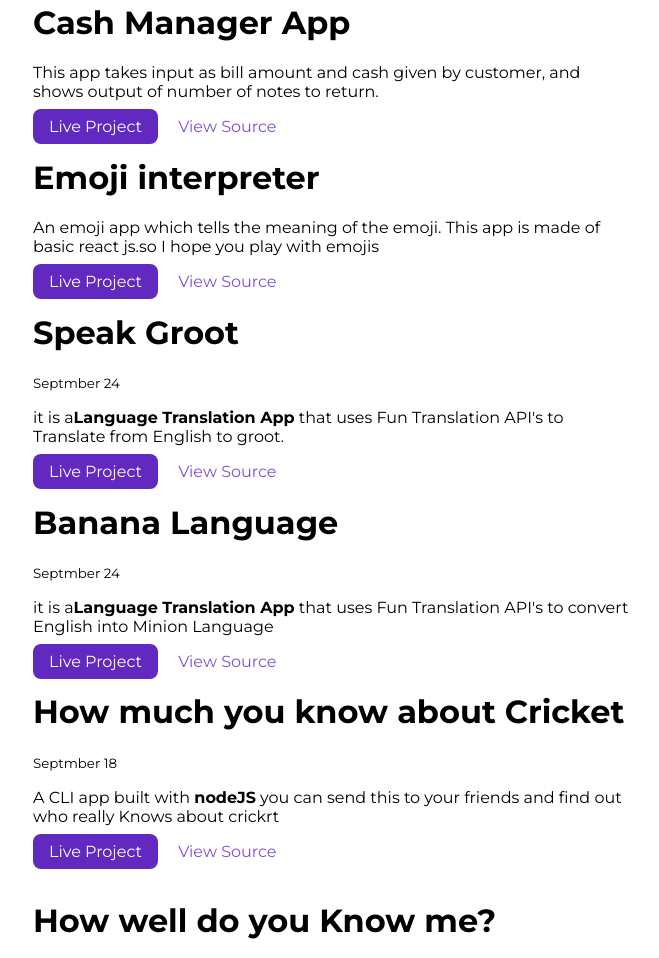
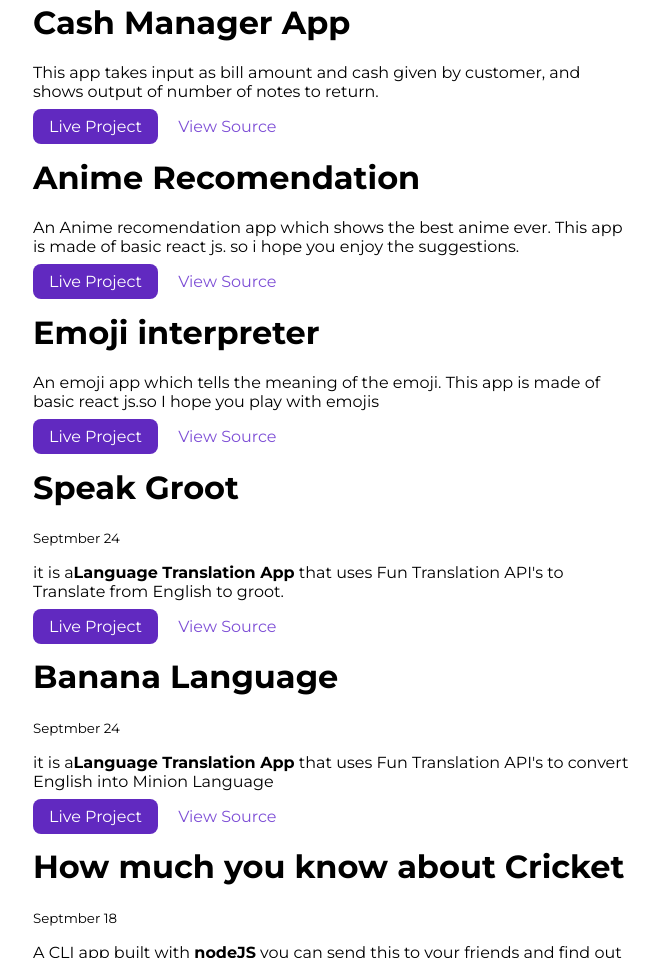
Before and after one commit to Ambareesh17/Ambareesh-portfolio, a plain HTML site: page projects.html in a window 1280 px wide. Shown: the part 800-1758 px from the top of the page, without its empty margins (327-986 px from the left). Drawn offline with Linux system fonts and the light colour scheme.

Commit message:
Update projects.html

```diff
--- a/projects.html
+++ b/projects.html
@@ -62,6 +62,16 @@
                    <a class="link link-primary" href="https://cashmanager-app.netlify.app/">Live Project</a>
                    <a class="link link-secondary" href="https://github.com/Ambareesh17/Speak-Groot-Translator">View Source</a>
             </div>
+            <li>
+                <div class="container container-center">
+                    <h1>Anime Recomendation</h1>
+                    <p>An Anime recomendation app which shows the best anime ever. This app is made  of basic
+                        react js. so i hope you enjoy the suggestions.
+                    </p>
+                    <a class="link link-primary" href="https://emojiinterpreterapp.netlify.app/">Live Project</a>
+                    <a class="link link-secondary" href="https://github.com/Ambareesh17/emoji-interpreter">View Source</a>
+                 </div>
+             </li>
         <li>
             <div class="container container-center">
                 <h1>Emoji interpreter</h1>
@@ -96,7 +106,7 @@
               <p>A CLI app built with <strong>nodeJS</strong> you can send this to your friends
               and find out who really Knows about crickrt</p>
               <a class="link link-primary" href="https://replit.com/@AMBAREESHA1/NeoGcamp-cli-app2-1?embed=1&output=1#index.js">Live Project</a>
-              <a class="link link-secondary" href="/">View Source</a>
+              <a class="link link-secondary" href="https://github.com/Ambareesh17/neogcamp-cli-appz2-1">View Source</a>
            </div>
         </li>
         <br>
@@ -108,7 +118,7 @@
                <p>A CLI app built with <strong>nodeJS</strong> you can send this to your friends
                 and find out who really Knows you </p>
                <a class="link link-primary" href="https://replit.com/@AMBAREESHA1/neogcamp-cli-app?embed=1&output=1#index.js">Live Project</a>
-              <a class="link link-secondary" href="https://replit.com/@AMBAREESHA1/neogcamp-cli-app?embed=1&output=1#index.js">View Source</a>
+              <a class="link link-secondary" href="https://github.com/Ambareesh17/neogcamp-cli-app">View Source</a>
             </div>
         </li>
     </div>
```
